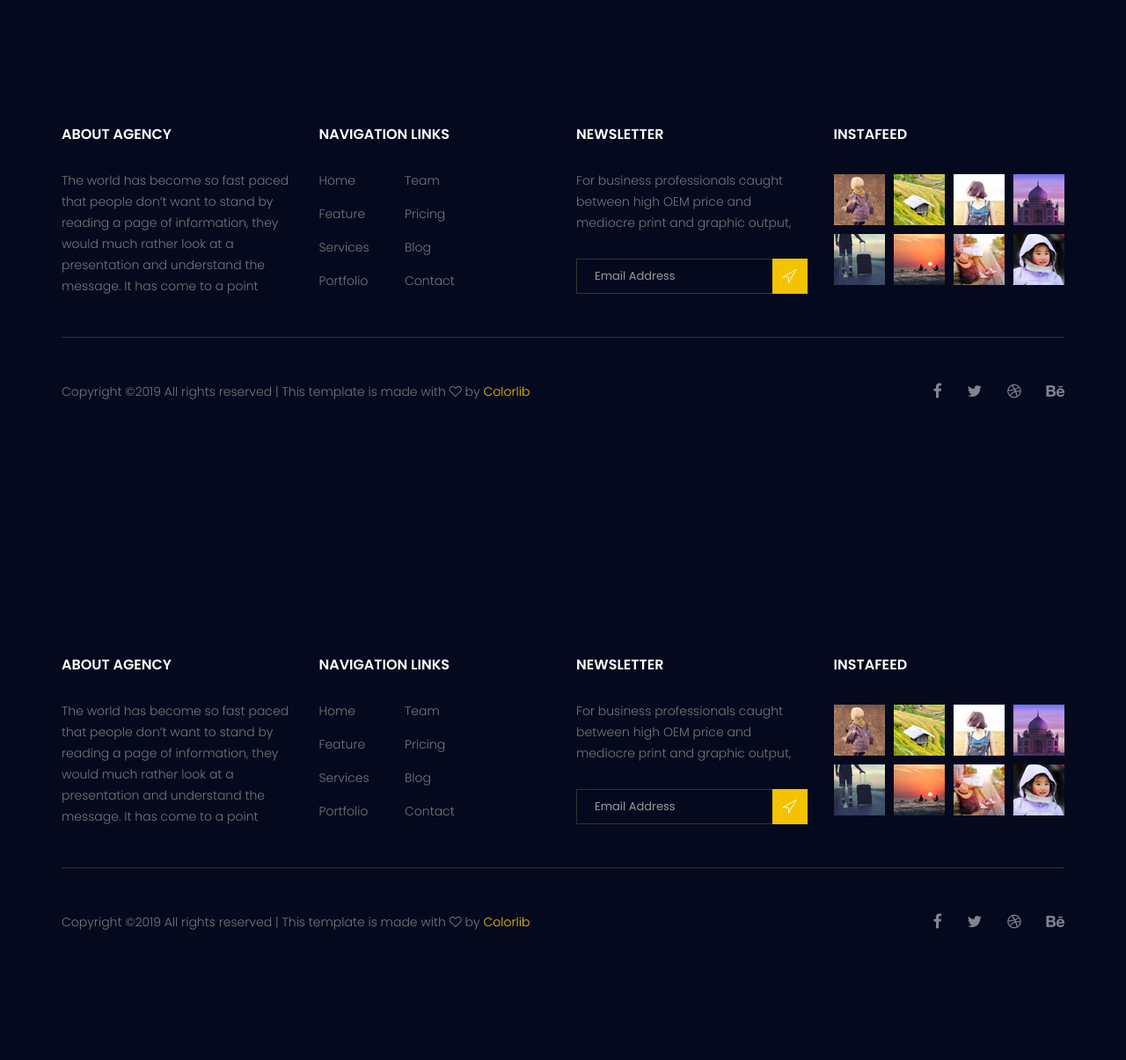
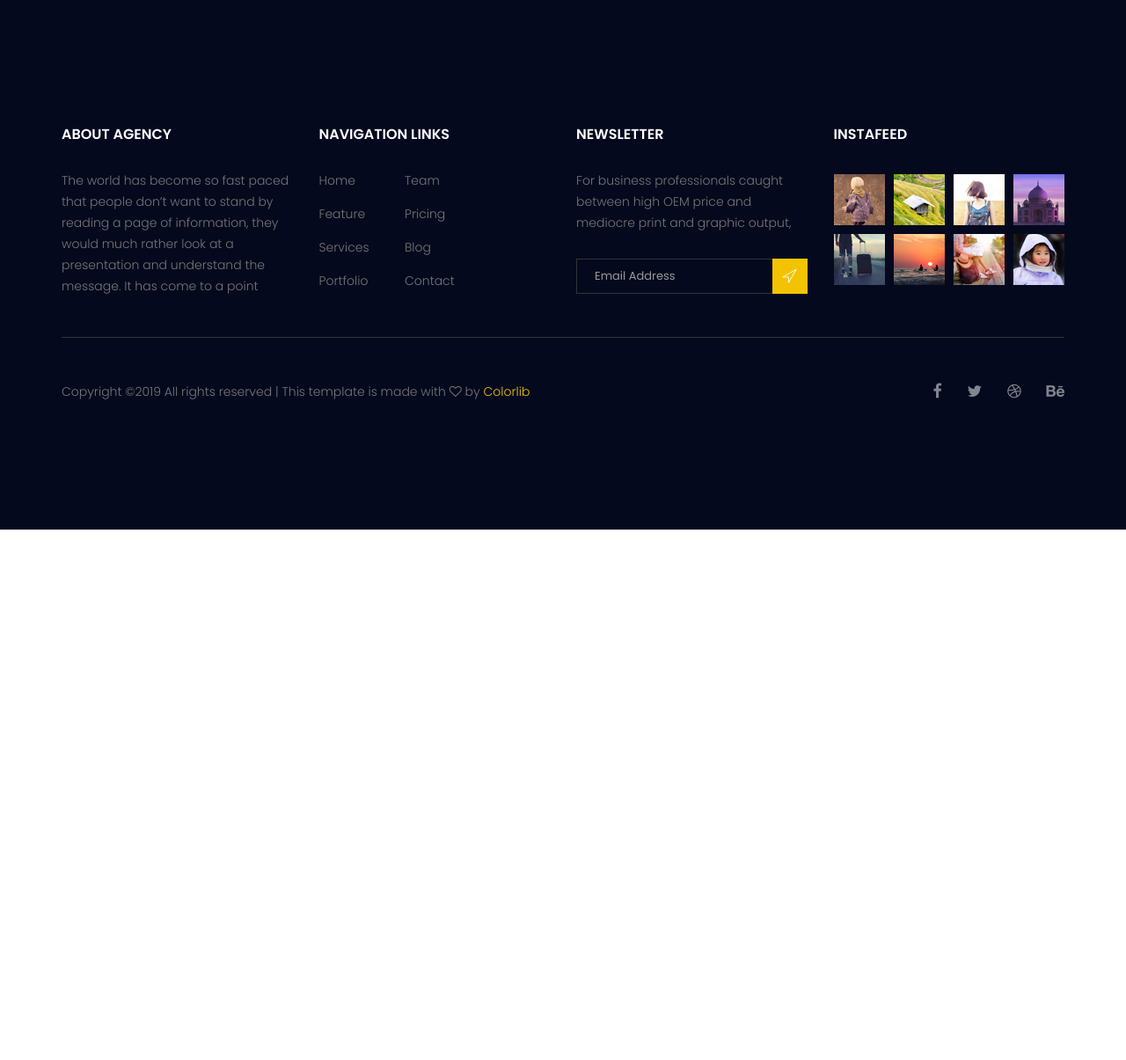
Before and after one commit to youstinae/angrynerds, a Flask app: page /contact in a window 1280 px wide. Shown: the part 1301-2506 px from the top of the page at 88% size. After the commit the page ends 1903 px from the top, so only its background shows below. Run offline with Flask 2, Linux system fonts and the light colour scheme; some libraries are stand-ins or nearby versions.

Commit message:
fixed css and js references

```diff
--- a/src/__init__.py
+++ b/src/__init__.py
@@ -34,6 +34,10 @@ def gallery():
 def blog():
     return render_template('blog.html')
 
+@app.route('/blog/details')
+def blog_details():
+    return render_template('blog-details.html')
+
 @app.route('/elements')
 def elements():
     return render_template('elements.html')
--- a/src/templates/blog-single.html
+++ b/src/templates/blog-details.html
@@ -1,5 +1,5 @@
 {% extends "layout.html" %}
-{% block title %}About{% endblock %}
+{% block title %}Blog Details{% endblock %}
 
 {% block content %}
 
--- a/src/templates/contact.html
+++ b/src/templates/contact.html
@@ -1,5 +1,5 @@
 {% extends "layout.html" %}
-{% block title %}About{% endblock %}
+{% block title %}Contact{% endblock %}
 
 {% block content %}
 
@@ -77,87 +77,6 @@
 </section>
 <!--================Contact Area =================-->
 
-<!--================ start footer Area  =================-->
-<footer class="footer-area section_gap">
-    <div class="container">
-        <div class="row">
-            <div class="col-lg-3  col-md-6 col-sm-6">
-                <div class="single-footer-widget">
-                    <h6 class="footer_title">About Agency</h6>
-                    <p>The world has become so fast paced that people don’t want to stand by reading a page of information, they would much rather look at a presentation and understand the message. It has come to a point </p>
-                </div>
-            </div>
-            <div class="col-lg-3 col-md-6 col-sm-6">
-                <div class="single-footer-widget">
-                    <h6 class="footer_title">Navigation Links</h6>
-                    <div class="row">
-                        <div class="col-4">
-                            <ul class="list_style">
-                                <li><a href="#">Home</a></li>
-                                <li><a href="#">Feature</a></li>
-                                <li><a href="#">Services</a></li>
-                                <li><a href="#">Portfolio</a></li>
-                            </ul>
-                        </div>
-                        <div class="col-4">
-                            <ul class="list_style">
-                                <li><a href="#">Team</a></li>
-                                <li><a href="#">Pricing</a></li>
-                                <li><a href="#">Blog</a></li>
-                                <li><a href="#">Contact</a></li>
-                            </ul>
-                        </div>
-                    </div>
-                </div>
-            </div>
-            <div class="col-lg-3 col-md-6 col-sm-6">
-                <div class="single-footer-widget">
-                    <h6 class="footer_title">Newsletter</h6>
-                    <p>For business professionals caught between high OEM price and mediocre print and graphic output, </p>
-                    <div id="mc_embed_signup">
-                        <form target="_blank" action="https://spondonit.us12.list-manage.com/subscribe/post?u=1462626880ade1ac87bd9c93a&amp;id=92a4423d01" method="get" class="subscribe_form relative">
-                            <div class="input-group d-flex flex-row">
-                                <input name="EMAIL" placeholder="Email Address" onfocus="this.placeholder = ''" onblur="this.placeholder = 'Email Address '" required="" type="email">
-                                <button class="btn sub-btn"><span class="lnr lnr-location"></span></button>
-                            </div>
-                            <div class="mt-10 info"></div>
-                        </form>
-                    </div>
-                </div>
-            </div>
-            <div class="col-lg-3 col-md-6 col-sm-6">
-                <div class="single-footer-widget instafeed">
-                    <h6 class="footer_title">InstaFeed</h6>
-                    <ul class="list_style instafeed d-flex flex-wrap">
-                        <li><img src="../static/image/instagram/Image-01.jpg" alt=""></li>
-                        <li><img src="../static/image/instagram/Image-02.jpg" alt=""></li>
-                        <li><img src="../static/image/instagram/Image-03.jpg" alt=""></li>
-                        <li><img src="../static/image/instagram/Image-04.jpg" alt=""></li>
-                        <li><img src="../static/image/instagram/Image-05.jpg" alt=""></li>
-                        <li><img src="../static/image/instagram/Image-06.jpg" alt=""></li>
-                        <li><img src="../static/image/instagram/Image-07.jpg" alt=""></li>
-                        <li><img src="../static/image/instagram/Image-08.jpg" alt=""></li>
-                    </ul>
-                </div>
-            </div>
-        </div>
-        <div class="border_line"></div>
-        <div class="row footer-bottom d-flex justify-content-between align-items-center">
-            <p class="col-lg-8 col-sm-12 footer-text m-0"><!-- Link back to Colorlib can't be removed. Template is licensed under CC BY 3.0. -->
-Copyright &copy;<script>document.write(new Date().getFullYear());</script> All rights reserved | This template is made with <i class="fa fa-heart-o" aria-hidden="true"></i> by <a href="https://colorlib.com" target="_blank">Colorlib</a>
-<!-- Link back to Colorlib can't be removed. Template is licensed under CC BY 3.0. --></p>
-            <div class="col-lg-4 col-sm-12 footer-social">
-                <a href="#"><i class="fa fa-facebook"></i></a>
-                <a href="#"><i class="fa fa-twitter"></i></a>
-                <a href="#"><i class="fa fa-dribbble"></i></a>
-                <a href="#"><i class="fa fa-behance"></i></a>
-            </div>
-        </div>
-    </div>
-</footer>
-<!--================ End footer Area  =================-->
-
-
 <!--================Contact Success and Error message Area =================-->
 <div id="success" class="modal modal-message fade" role="dialog">
     <div class="modal-dialog">
@@ -193,6 +112,7 @@ Copyright &copy;<script>document.write(new Date().getFullYear());</script> All r
 {% endblock %}
 
 {%block scirpts %}
+{{ super() }}
 <script src="../static/vendors/imagesloaded/imagesloaded.pkgd.min.js"></script>
 <script src="../static/vendors/isotope/isotope-min.js"></script>
 <!--gmaps Js-->
@@ -203,5 +123,4 @@ Copyright &copy;<script>document.write(new Date().getFullYear());</script> All r
 <script src="../static/js/jquery.form.js"></script>
 <script src="../static/js/jquery.validate.min.js"></script>
 <script src="../static/js/contact.js"></script>
-<script src="../static/js/custom.js"></script>
 {% endblock %}
--- a/src/templates/elements.html
+++ b/src/templates/elements.html
@@ -1,5 +1,5 @@
 {% extends "layout.html" %}
-{% block title %}About{% endblock %}
+{% block title %}Elements{% endblock %}
 
 {% block content %}
 
--- a/src/templates/layout.html
+++ b/src/templates/layout.html
@@ -7,17 +7,18 @@
         <meta name="viewport" content="width=device-width, initial-scale=1, shrink-to-fit=no">
         <link rel="icon" href="../static/image/favicon.png" type="../static/image/png">
         <title>{% block title %}{% endblock %}</title>
+
         <!-- Bootstrap CSS -->
         <link rel="stylesheet" href="../static/css/bootstrap.css">
+        <link rel="stylesheet" href="../static/css/font-awesome.min.css">
+        <link rel="stylesheet" href="../static/vendors/bootstrap-datepicker/bootstrap-datetimepicker.min.css">
         <link rel="stylesheet" href="../static/vendors/linericon/style.css">
-        <link rel="stylesheet" href="../static/css/font-awesome.min.css">
-        <link rel="stylesheet" href="../static/vendors/owl-carousel/owl.carousel.min.css">
-        <link rel="stylesheet" href="../static/vendors/bootstrap-datepicker/bootstrap-datetimepicker.min.css">
         <link rel="stylesheet" href="../static/vendors/nice-select/css/nice-select.css">
         <link rel="stylesheet" href="../static/vendors/owl-carousel/owl.carousel.min.css">
+
         <!-- main css -->
+        <link rel="stylesheet" href="../static/css/responsive.css">
         <link rel="stylesheet" href="../static/css/style.css">
-        <link rel="stylesheet" href="../static/css/responsive.css">
         {% endblock %}
     </head>
     <body>
@@ -43,7 +44,7 @@
                                 <a href="#" class="nav-link dropdown-toggle" data-toggle="dropdown" role="button" aria-haspopup="true" aria-expanded="false">Blog</a>
                                 <ul class="dropdown-menu">
                                     <li class="nav-item"><a class="nav-link" href="/blog">Blog</a></li>
-                                    <li class="nav-item"><a class="nav-link" href="/blog-single">Blog Details</a></li>
+                                    <li class="nav-item"><a class="nav-link" href="/blog/details">Blog Details</a></li>
                                 </ul>
                             </li>
                             <li class="nav-item"><a class="nav-link" href="/elements">Elemests</a></li>
@@ -142,18 +143,17 @@ Copyright &copy;<script>document.write(new Date().getFullYear());</script> All r
         {% block scripts %}
         <!-- Optional JavaScript -->
         <!-- jQuery first, then Popper.js, then Bootstrap JS -->
+        <script src="../static/js/bootstrap.min.js"></script>
+        <script src="../static/js/custom.js"></script>
         <script src="../static/js/jquery-3.2.1.min.js"></script>
-        <script src="../static/js/popper.js"></script>
-        <script src="../static/js/bootstrap.min.js"></script>
-        <script src="../static/vendors/owl-carousel/owl.carousel.min.js"></script>
         <script src="../static/js/jquery.ajaxchimp.min.js"></script>
         <script src="../static/js/mail-script.js"></script>
+        <script src="../static/js/popper.js"></script>
+        <script src="../static/js/stellar.js"></script>
         <script src="../static/vendors/bootstrap-datepicker/bootstrap-datetimepicker.min.js"></script>
+        <script src="../static/vendors/lightbox/simpleLightbox.min.js"></script>
         <script src="../static/vendors/nice-select/js/jquery.nice-select.js"></script>
-        <script src="../static/js/mail-script.js"></script>
-        <script src="../static/js/stellar.js"></script>
-        <script src="../static/vendors/lightbox/simpleLightbox.min.js"></script>
-        <script src="../static/js/custom.js"></script>
+        <script src="../static/vendors/owl-carousel/owl.carousel.min.js"></script>
         {% endblock %}
     </body>
 </html>
```
Also changed, not shown: src/templates/gallery.html (+12 -1 lines).
